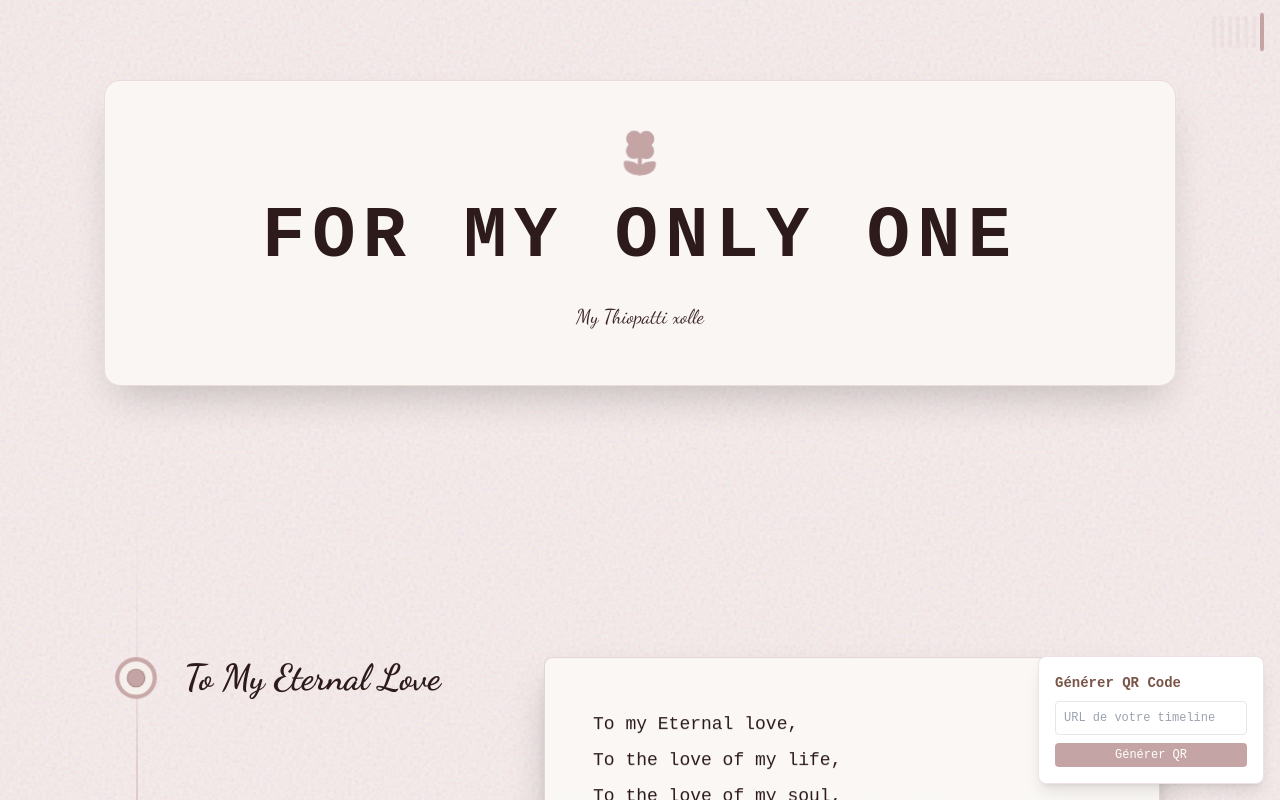
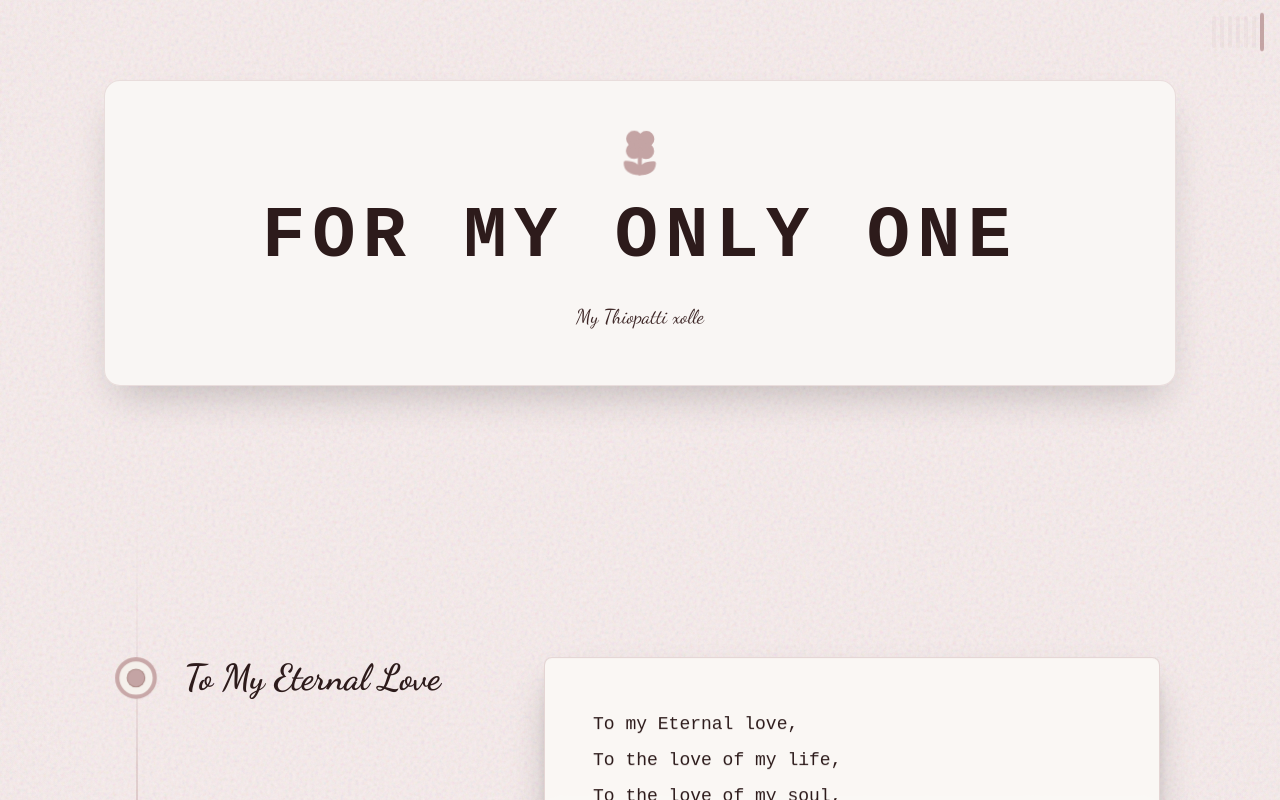
Before and after one commit to MMDIOUF/theday, a React (Vite) app: page / in a window 1280 px wide. Shown: the top 800 px of the page. Built offline with nearby package versions, Linux system fonts and the light colour scheme.

Commit message:
Remove QR Generator component - Clean version for deployment

```diff
--- a/src/App.tsx
+++ b/src/App.tsx
@@ -1,6 +1,5 @@
 import React from 'react';
 import { RomanticTimeline } from './components/Timeline';
-import { QRGenerator } from './components/QRGenerator';
 
 interface TimelineEntry {
   title: string;
@@ -131,7 +130,6 @@ function App() {
   return (
     <div className="min-h-screen">
       <RomanticTimeline data={timelineData} />
-      <QRGenerator />
     </div>
   );
 }
--- a/src/components/QRGenerator.tsx
+++ /dev/null
@@ -1,47 +0,0 @@
-import React, { useState } from 'react';
-
-export const QRGenerator: React.FC = () => {
-  const [url, setUrl] = useState('');
-  const [qrUrl, setQrUrl] = useState('');
-
-  const generateQR = () => {
-    if (url) {
-      // Utilise l'API QR Server pour générer le QR code
-      const qrApiUrl = `https://api.qrserver.com/v1/create-qr-code/?size=300x300&data=${encodeURIComponent(url)}&color=2d1b1b&bgcolor=fdf9f9`;
-      setQrUrl(qrApiUrl);
-    }
-  };
-
-  return (
-    <div className="fixed bottom-4 right-4 z-50 bg-white p-4 rounded-lg shadow-lg border border-romantic-accent/30">
-      <h3 className="text-sm font-bold mb-2 text-romantic-text">Générer QR Code</h3>
-      <div className="flex flex-col gap-2">
-        <input
-          type="url"
-          placeholder="URL de votre timeline"
-          value={url}
-          onChange={(e) => setUrl(e.target.value)}
-          className="text-xs p-2 border rounded w-48"
-        />
-        <button
-          onClick={generateQR}
-          className="bg-romantic-accent text-white px-3 py-1 rounded text-xs hover:opacity-80"
-        >
-          Générer QR
-        </button>
-        {qrUrl && (
-          <div className="mt-2">
-            <img src={qrUrl} alt="QR Code" className="w-32 h-32 mx-auto" />
-            <a
-              href={qrUrl}
-              download="timeline-qr-code.png"
-              className="text-xs text-romantic-accent underline block text-center mt-1"
-            >
-              Télécharger
-            </a>
-          </div>
-        )}
-      </div>
-    </div>
-  );
-};
```
